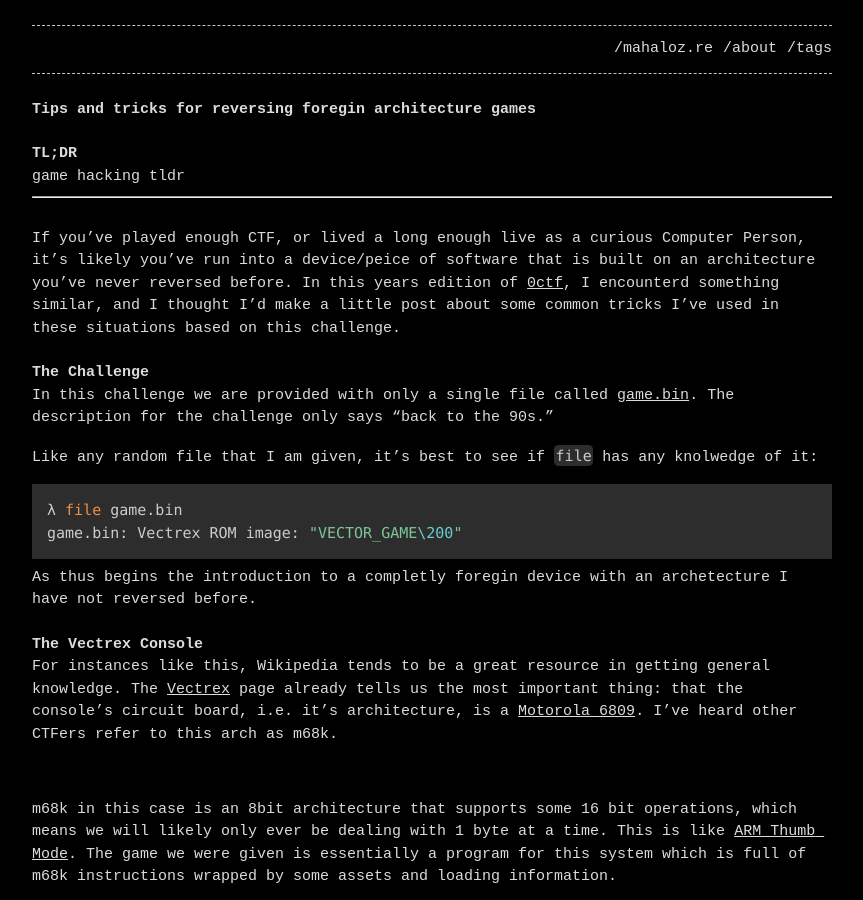
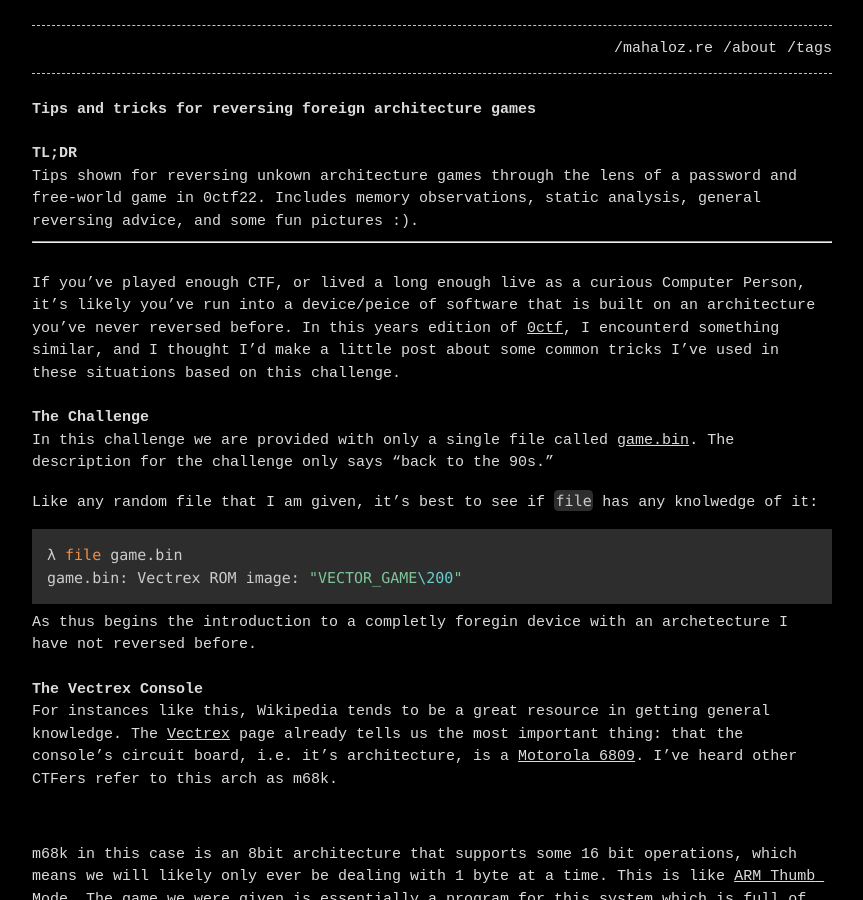
Before and after one commit to mahaloz/mahaloz.re, a Jekyll site: the page built from _posts/2022-09-23-0ctf22-rev.md, in a window 1280 px wide and 900 px high. Shown: the whole window, without its empty margins (208-1071 px from the left). Built offline with Jekyll 4.4.1, drawn with Linux system fonts in a browser that asks for light colours.

Commit message:
updated post

```diff
--- a/_posts/2022-09-23-0ctf22-rev.md
+++ b/_posts/2022-09-23-0ctf22-rev.md
@@ -1,8 +1,8 @@
 ---
-title: "Tips and tricks for reversing foregin architecture games"
+title: "Tips and tricks for reversing foreign architecture games"
 layout: post
 tags: [ctf, reversing, game-hacking]
-description: "game hacking tldr"
+description: "Tips shown for reversing unkown architecture games through the lens of a password and free-world game in 0ctf22. Includes memory observations, static analysis, general reversing advice, and some fun pictures :)."
 ---
 
 If you've played enough CTF, or lived a long enough live as a curious Computer Person, it's likely you've run into a device/peice of software that is built on an architecture you've never reversed before. In this years edition of [0ctf](), I encounterd something similar, and I thought I'd make a little post about some common tricks I've used in these situations based on this challenge.
```
